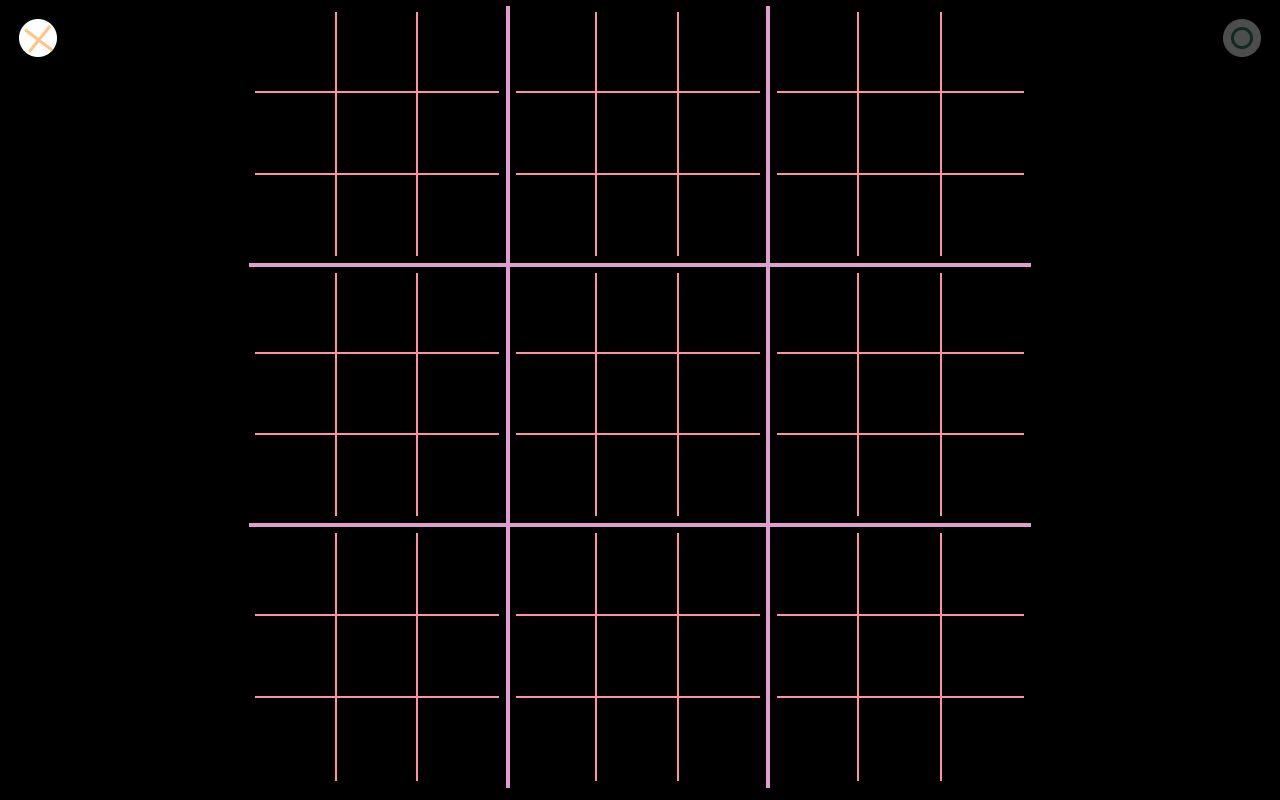
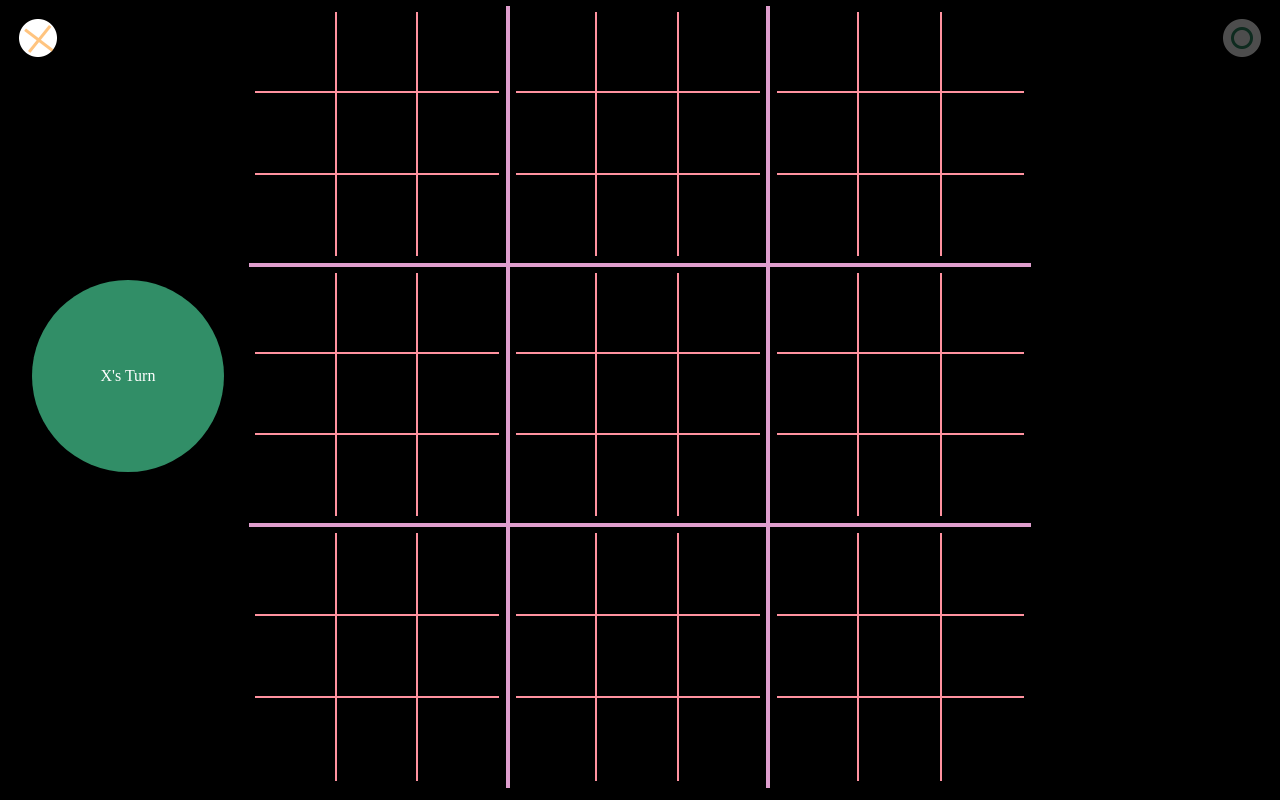
Before and after one commit to Akhand-99/SuperTicTacToe, a React (Vite) app in the folder super-tic-tac-toe/: page / in a window 1280 px wide. Built offline with nearby package versions, Linux system fonts and the light colour scheme.

Commit message:
Added turn indicators, rethink if current approach needs to be changed.

```diff
--- a/super-tic-tac-toe/src/App.jsx
+++ b/super-tic-tac-toe/src/App.jsx
@@ -1,4 +1,4 @@
-import { useState } from "react";
+import { useEffect, useState } from "react";
 // import reactLogo from './assets/react.svg'
 // import viteLogo from '/vite.svg'
 // import './App.css'
@@ -9,6 +9,24 @@ import O_Avatar from "./assets/O_Avatar.png";
 
 function App() {
   const [currentMarkerToPlace, setCurrentMarkerToPlace] = useState("X");
+  const [isInitialRender, setIsInitialRender] = useState(true);
+
+  // useEffect(() => {
+  //   setTimeout(() => setIsInitialRender(false), 1000);
+  // });
+
+  useEffect(() => {
+    if (isInitialRender) {
+      if (currentMarkerToPlace === "O") {
+        setIsInitialRender(false);
+      }
+    }
+  }, [currentMarkerToPlace, isInitialRender]);
+
+  let oTurnIndicatorClsName = "";
+  if (!isInitialRender) {
+    oTurnIndicatorClsName = currentMarkerToPlace === "O" ? "visible" : "hidden";
+  }
 
   return (
     <>
@@ -25,6 +43,28 @@ function App() {
         id="player-o-avatar"
         className={currentMarkerToPlace === "O" ? "" : "dim"}
       ></img>
+      <div
+        className={`turn-indicator-div ${
+          currentMarkerToPlace === "X" ? "visible" : "hidden"
+        }`}
+        style={{ left: "2rem" }}
+      >{`X's Turn`}</div>
+      {/* <div
+        className={`turn-indicator-div ${
+          currentMarkerToPlace === "O" ? "visible" : "hidden"
+        }`}
+        style={{
+          right: "2rem",
+          display: `${isInitialRender ? "none" : "unset"}`,
+        }}
+      >{`O's Turn`}</div> */}
+      <div
+        className={`turn-indicator-div ${oTurnIndicatorClsName}`}
+        style={{
+          right: "2rem",
+          display: `${isInitialRender ? "none" : "flex"}`,
+        }}
+      >{`O's Turn`}</div>
       <MainBoard
         currentMarkerToPlace={currentMarkerToPlace}
         setCurrentMarkerToPlace={setCurrentMarkerToPlace}
--- a/super-tic-tac-toe/src/css/styles1.css
+++ b/super-tic-tac-toe/src/css/styles1.css
@@ -186,3 +186,40 @@ O hover color: Slightly darker or lighter version of the chosen O color. */
 .dim {
     opacity: 30%;
 }
+
+@keyframes fadeIn {
+    from { opacity: 0; }
+    to { opacity: 1; }
+}
+
+@keyframes pulse {
+    0% { transform: scale(1); }
+    50% { transform: scale(1.05); }
+    100% { transform: scale(1); }
+}
+
+@keyframes fadeOut {
+    0% { opacity: 1; }
+    100% { opacity: 0; }
+}
+
+.turn-indicator-div {
+    width: 15dvw;
+    height: 15dvw;
+    color: white;
+    background-color: #318E67;
+    position: absolute;
+    top: 35dvh;
+    border-radius: 100%;
+    display: flex;
+    justify-content: center;
+    align-items: center;
+}
+
+.turn-indicator-div.visible {
+    animation: fadeIn 0.5s ease-in-out forwards, pulse 2s infinite ease-in-out;
+}
+
+.turn-indicator-div.hidden {
+    animation: fadeOut 0.5s ease-in-out forwards;
+}
```
